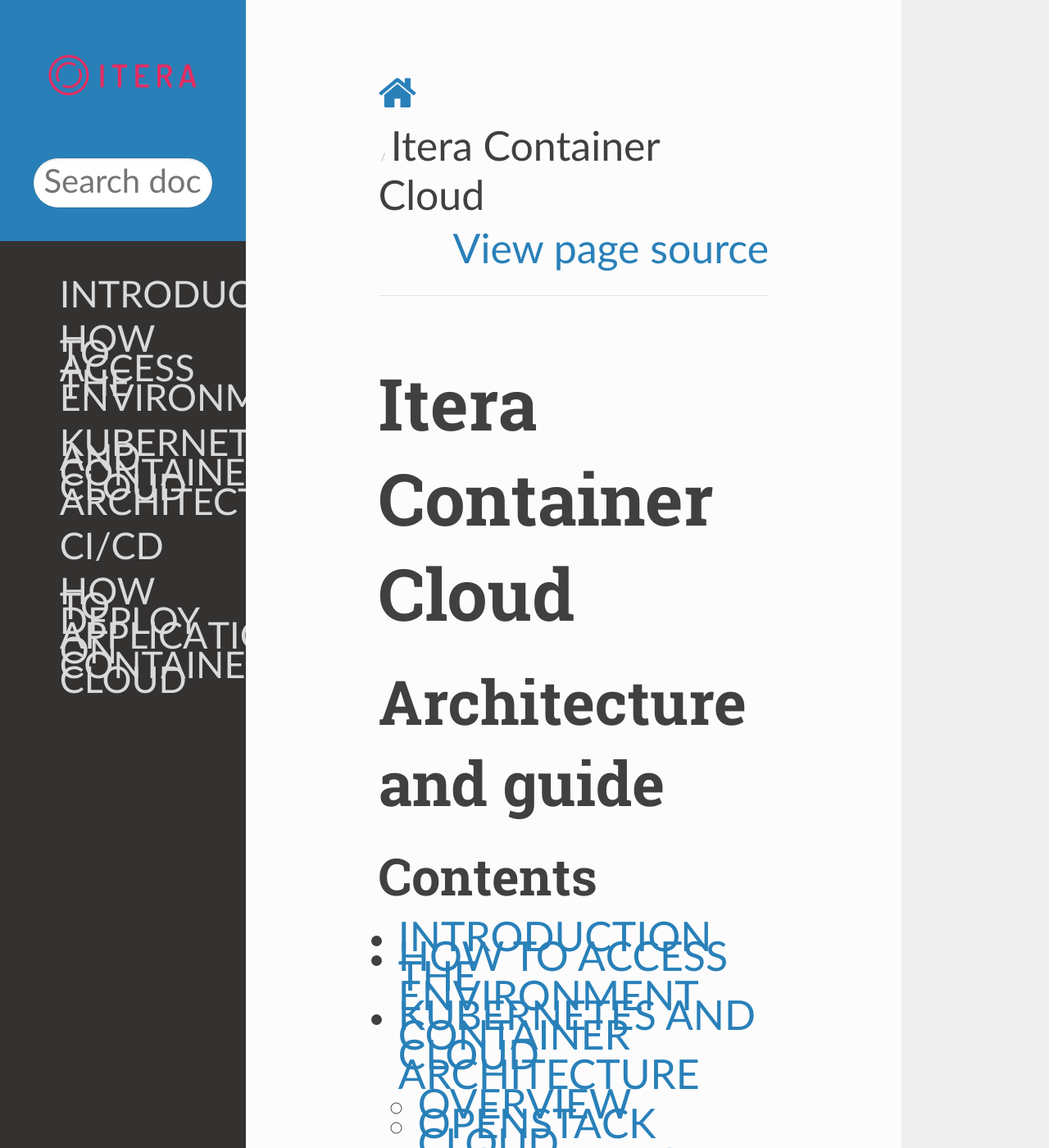
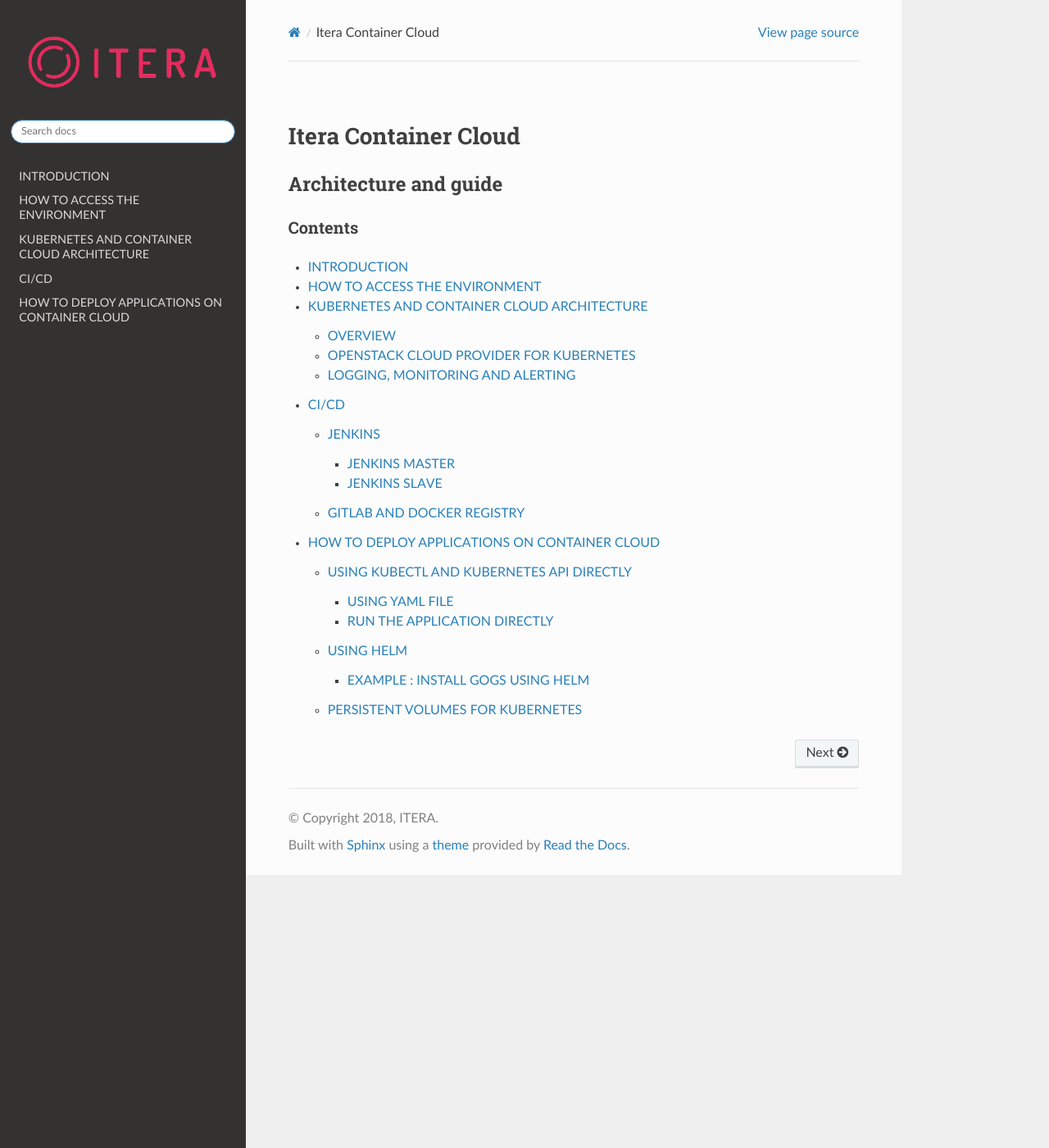
Before and after one commit to hemantsonawane95/ITERA-Documentation, a Sphinx documentation site: the page built from docs/source/index.rst, in a window 1280 px wide and 1400 px high. Shown: the whole window at 82% size. Built offline with Sphinx 7.4.7 and the Read the Docs theme 2.0.0, drawn with Linux system fonts in a browser that asks for light colours.

Commit message:
added css

```diff
--- a/docs/source/custom.css
+++ b/docs/source/custom.css
@@ -1,3 +1,3 @@
-body{
-font-size:50px ;
+.wy-side-nav-search{
+background:transparent ;
 }
--- a/docs/source/nstatic/custom.css
+++ b/docs/source/nstatic/custom.css
@@ -1,3 +1,3 @@
-body{
-font-size:50px ;
+.wy-side-nav-search{
+background:transparent ;
 }
```
Also changed, not shown: 1 other file.
